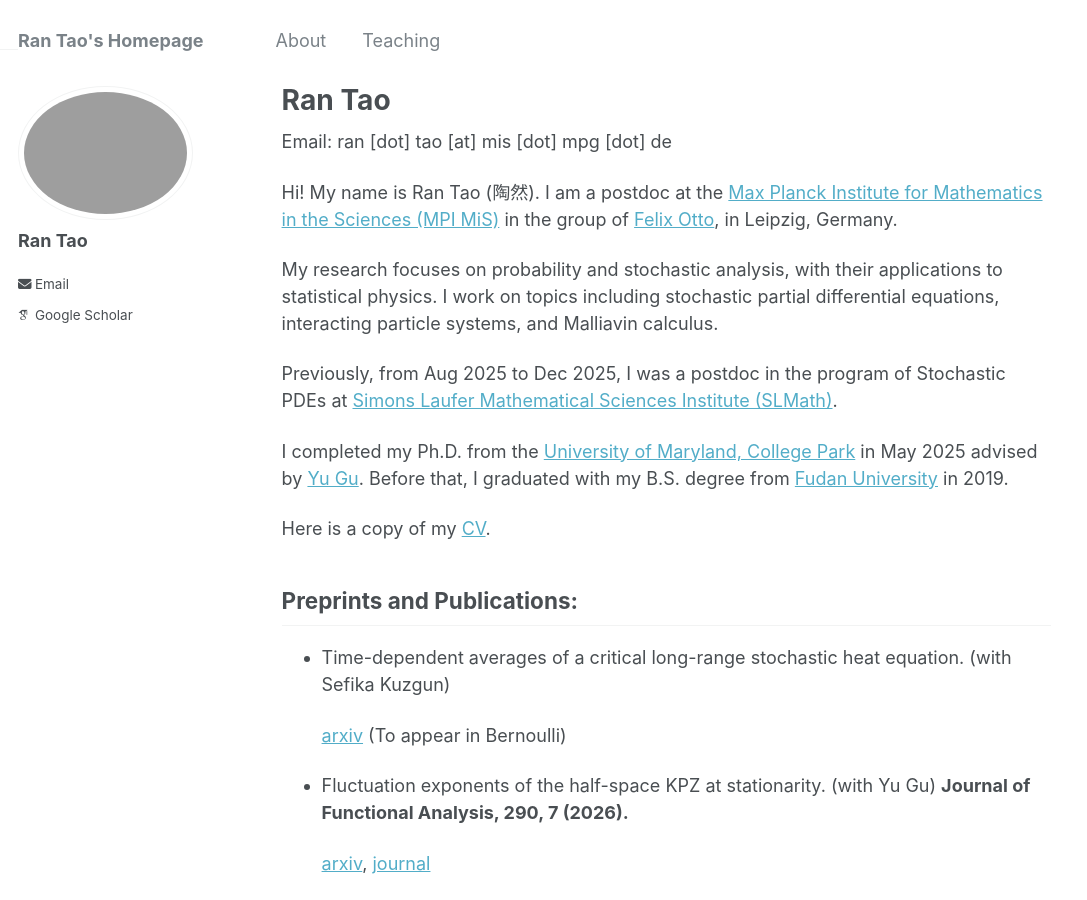
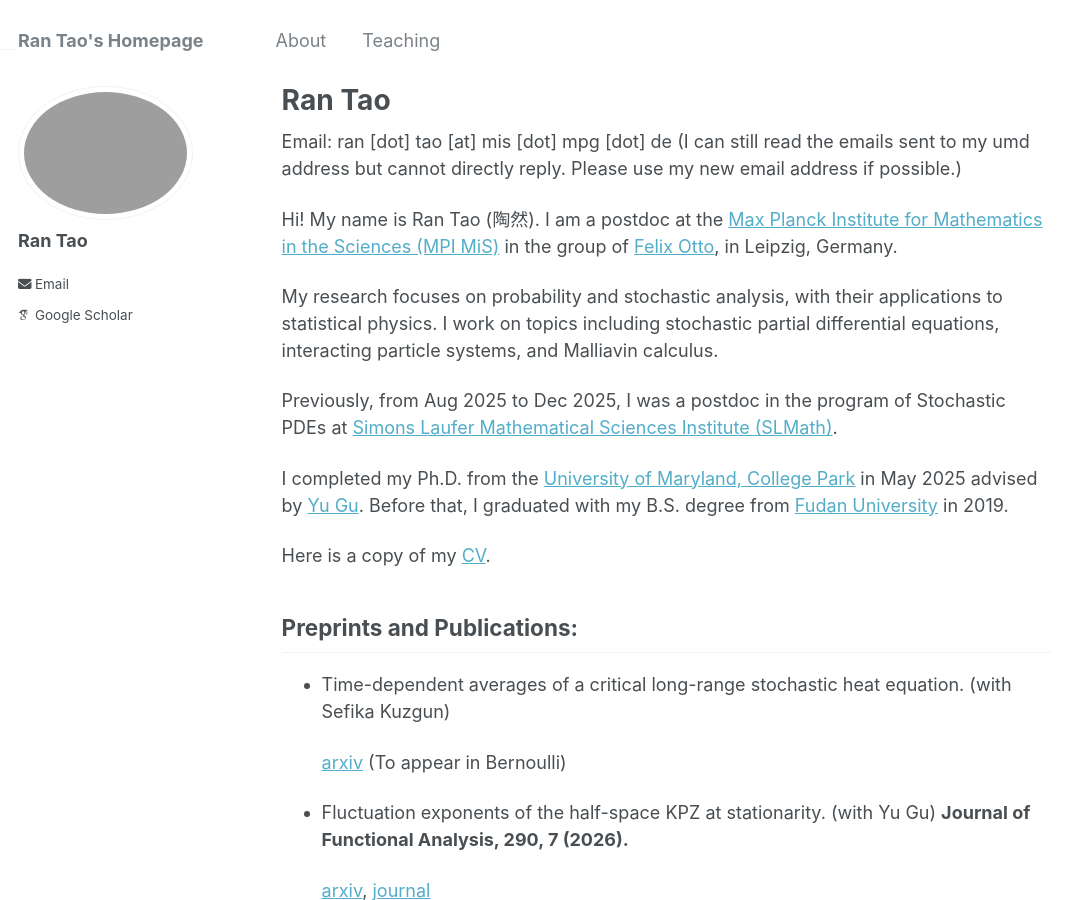
Before and after one commit to rantao16/rantao16.github.io, a Jekyll site: the page built from _pages/about.md, in a window 1280 px wide and 900 px high. Shown: the whole window, without its empty margins (0-1087 px from the left). Built offline with Jekyll 4.4.1, drawn with Linux system fonts in a browser that asks for light colours; some web fonts are replaced.

Commit message:
Update about.md

```diff
--- a/_pages/about.md
+++ b/_pages/about.md
@@ -7,6 +7,7 @@ redirect_from:
   - /about.html
 ---
 Email: ran [dot] tao [at] mis [dot] mpg [dot] de
+(I can still read the emails sent to my umd address but cannot directly reply. Please use my new email address if possible.)
 
 Hi! My name is Ran Tao (陶然). I am a postdoc at the [Max Planck Institute for Mathematics in the Sciences (MPI MiS)](https://www.mis.mpg.de/) in the group of [Felix Otto](https://www.mis.mpg.de/de/pattern-formation-energy-landscapes-scaling-laws), in Leipzig, Germany.
 
```
